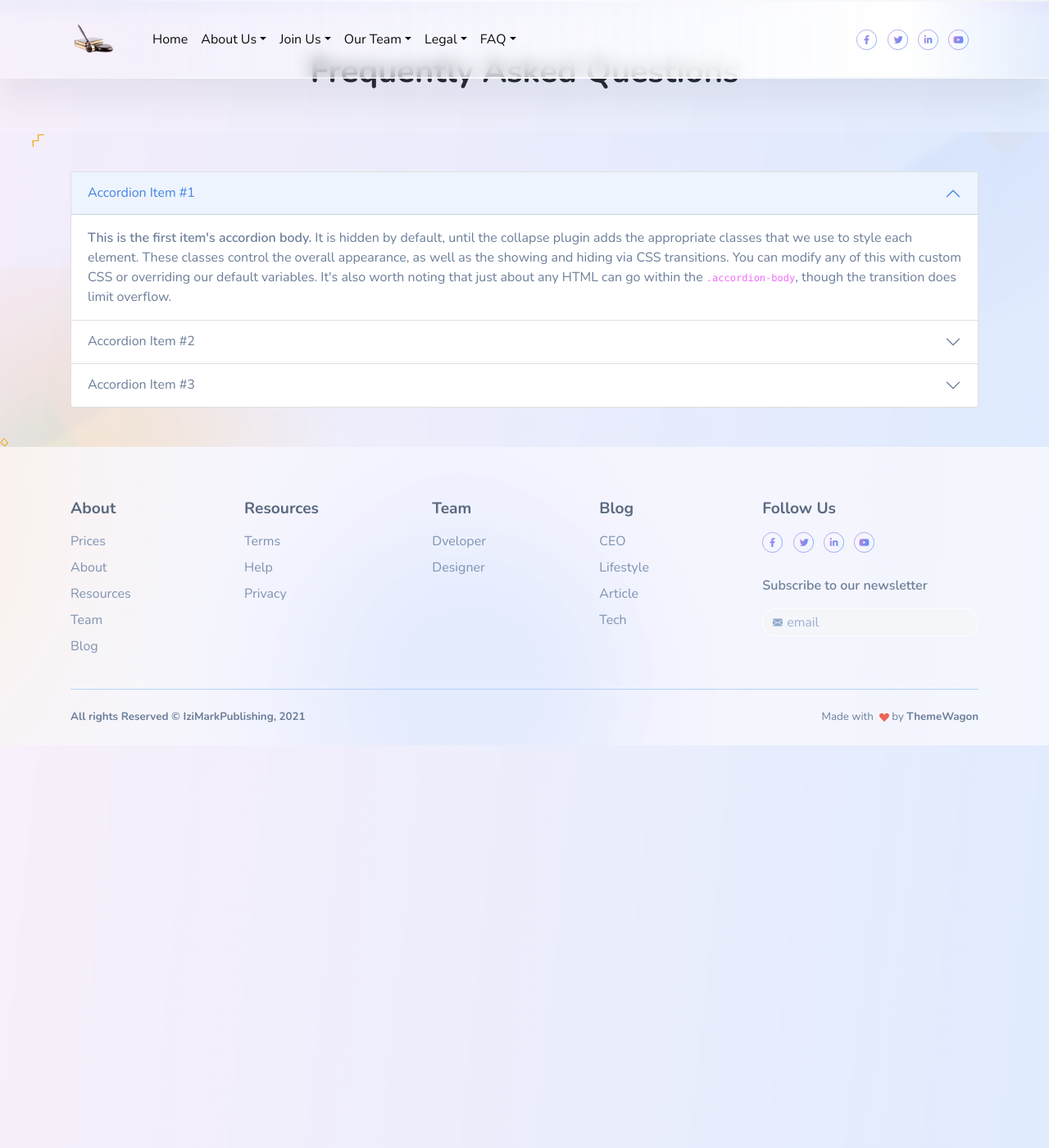
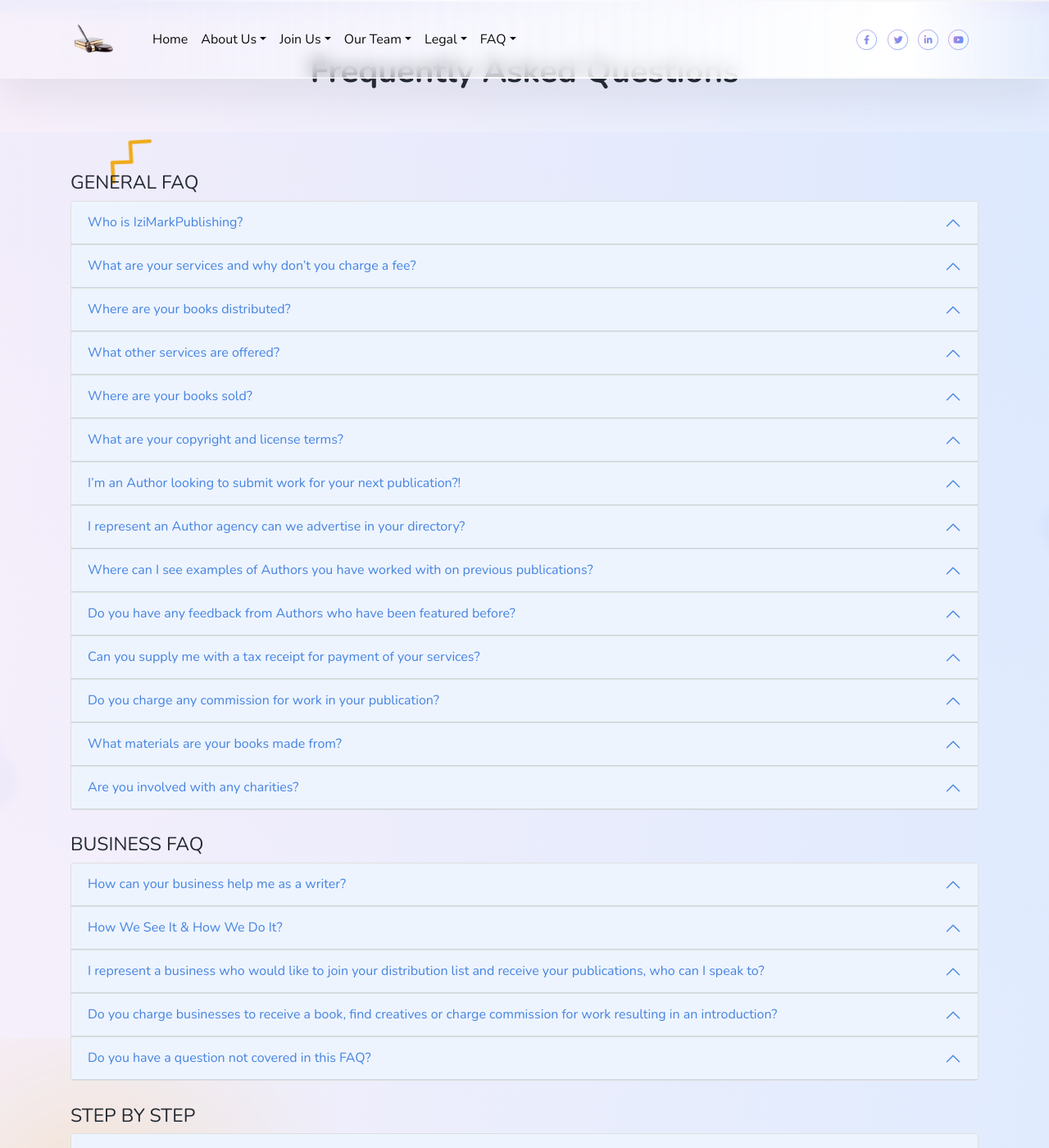
Before and after one commit to sthakuri/sthakuri.github.io, a Jekyll site: the page built from faq.html, in a window 1280 px wide and 1400 px high, scrolled down 327 px. Shown: the whole window at 82% size. Built offline with Jekyll 4.4.1, drawn with Linux system fonts in a browser that asks for light colours; some of the changed text lies outside the part shown.

Commit message:
faq page complete

```diff
--- /dev/null
+++ b/_data/business-faq.yml
@@ -0,0 +1,30 @@
+- question:
+    How can your business help me as a writer?
+  answer:
+    'First of all as mentioned earlier, we allow free services which minimizes your risks from self publishing cost deficits. We also provide a stepping stone opportunity for University and College graduates who may not have the opportunity to find their job of choice. This may be due to lack of experience in the given field or lack of resources. We help mitigate that problem because for the millionth time “WE ARE FREE”.
+    <br/>
+    The stepping stone that is being referred to is the opportunity we provide to go above and beyond competitors in your potential future job interviews. As a published Author, you have a “step up” from your future interviewee competitors. Any successful Author can create a full time career from their writing; especially with an all inclusive platform such as ours. To summarize, this is why we say “the only failure is not trying”.
+    <br/>
+    Not all publishing houses are the same, ours is based on prioritizing our Authors and not our pockets.  To top it off, we have educated many writers on the topic of ghostwriter vs. Author.'
+- question:
+    How We See It & How We Do It?
+  answer:
+    'How We See it: Ghostwriter (Freelancer)= Paid one time fee (around 50$), No credit for the work (hence use of the word ghost).
+    <br/>
+    How We Do it: Author (Passive Income)= Paid bi-weekly based on sales (advance optional), Full credit for work (career opportunity)
+    <br/>
+    Ghostwriting is like going to medical school for 8 years then working at McDonald’s. Why would you go to medical school to realize someone else dreams? Ghostwriters do not realize they are ghostwriters until they understand the difference between and Author and freelancer. Freelancer just means you receive a one time payment for small jobs. There is a reason that the word free is in the sentence.
+    <br/>
+    In summary, we allow you to see the difference between making one book for money forever (passive income as an Author) and making books forever for money (ghostwriting - freelance jobs).'
+- question:
+    I represent a business who would like to join your distribution list and receive your publications, who can I speak to?
+  answer:
+    Please send an email to management@izimarkpublishing.com
+- question:
+    Do you charge businesses to receive a book, find creatives or charge commission for work resulting in an introduction?
+  answer:
+    No we do not. There are situations that vary & our Authors are ensured proper payment for any contract we represent for them or that we are involved in.
+- question:
+    Do you have a question not covered in this FAQ?
+  answer:
+    Please email support@izimarkpublishing.com
--- /dev/null
+++ b/_data/general-faq.yml
@@ -0,0 +1,62 @@
+- question:
+    Who is IziMarkPublishing?
+  answer:
+    'We are a small, independent company of innovators who are committed to changing the world of publishing. We believe in investing in our Authors so that they can benefit from a 0 cost publishing journey. Our movement helps us stay grounded and humble as we are not in the business of making money off Authors, we are in the business of making money with Authors. From our managers, to designers to editors, we have a strong foundation created for success.
+    <br/>
+    We are based in Canada but with the power of the internet and technology we have been able to expand to over 50 team members within less thank 1 month. We look forward to continuing to build on the network of Authors we have formed.'
+- question:
+    What are your services and why don’t you charge a fee?
+  answer:
+    We are a publishing company that allows individuals around the world to spread their words for free because we believe in equal opportunity. We want to provide ambitious writers a platform so that they can become Authors. We have a networking team of women Authors since we want to support women around the world by connecting everyone together to form a family mentality. We do not want to charge our talent, we want to bring talent onto our team by sponsoring them through the publishing process.
+- question:
+    Where are your books distributed?
+  answer:
+    All over the world through our website & Amazon same day delivery.
+- question:
+    What other services are offered?
+  answer:
+    'We represent our Authors and represent them if they are in need of writer employment apart from their Author career. If you or your company is in need of a writer we can work with you to help you find your match for a fair price to our Authors. All our Authors have passed literacy tests as well as the interview process with our 10 step publishing process.
+    <br/>
+    If you are in need of a writer feel free to contact us and based on your job description and budget we will match you with an Author based on skills and needs.'
+- question:
+    Where are your books sold?
+  answer:
+    Are books are available for sale to customers who are not on our distribution lists, via our website and Amazon. We provide unique and government of Canada licensed and distributed ISBN codes; all our Authors will receive these for free. A percentage of profit from the physical book sales are donated to a literacy charity of our choice annually.
+- question:
+    What are your copyright and license terms?
+  answer:
+    Participating in our publications has no impact on the Author’s ownership of their work. All Authors are entitled through binding legal documents to the lifetime royalties agreed upon in their contracts. IziMarkPublishing owns the copyright in order to distribute the work by selling on behalf of the Author. We are fully licensed with the government of Canada; with the help of our legal team we protect our Authors work from piracy and copyright infringement. Working with us guarantees safety and takes the burdens off the shoulder of our Authors.
+- question:
+    I’m an Author looking to submit work for your next publication?!
+  answer:
+    'Please submit your 100 word sample to management@izimarkpublishing.com
+    <br/>
+    We ask for the first 100 words to your book for a few different reasons. The first and most important is due to the marketability of your book. We want to make sure your penman ship is marketable so that we do not give false hope and lead writers to fake potential as Authors. The second reason is because the sample is the most important part in the online sales. If we walk through the average consumers patterns fo buying books online, the first thing that is seen is the cover. The next thing that the buyer sees will be the sample we asked for originally. It is important that the sample has a "call to action" which is essentially a reason for the buyer to buy the book.'
+- question:
+    I represent an Author agency can we advertise in your directory?
+  answer:
+    Yes, we will be happy to work with you please just send us details and information surrounding the offer.
+- question:
+    Where can I see examples of Authors you have worked with on previous publications?
+  answer:
+    Please visit the Authors section.
+- question:
+    Do you have any feedback from Authors who have been featured before?
+  answer:
+    Please visit our testimonials page.
+- question:
+    Can you supply me with a tax receipt for payment of your services?
+  answer:
+    Yes, we can, please email us your request.
+- question:
+    Do you charge any commission for work in your publication?
+  answer:
+    No, we do not charge our Authors anything. We make money with our Authors not from our Authors like most old school publishing companies.
+- question:
+    What materials are your books made from?
+  answer:
+    All our books are printed on certified book paper.
+- question:
+    Are you involved with any charities?
+  answer:
+    Yes, we donate a % of annual profits from the sale of our paperback books to a charity of choice.
--- /dev/null
+++ b/_data/step-by-step-faq.yml
@@ -0,0 +1,13 @@
+- question:
+    'Our Free Publishing Process:'
+  answer:
+    '1. Submit 100 Word sample submitted to management@IziMarkPublishing.com
+    <br/>2. Sample received then if approved, contract is send to future Author.
+    <br/>3. Contract signed, Author sends biography plus photo to promote their brand on our social media.
+    <br/>4. Book due date is agreed upon, Manager is assigned, Author begins writing.
+    <br/>5. Mid-Point check in, cover ideas are sent in and discussed.
+    <br/>6. Books is finished (ISBN code assigned, barcode created, cover finalized, all formats and source files received from designers).
+    <br/>7. Manager sends book to editor whom sends it to the front office once approved.
+    <br/>8. Final showing; Author is shown the final product.
+    <br/>9. Book sent off for publishing (paperback, e-book and audio book created within Aprox. 48hours)
+    <br/>10.Book is published & marketing starts (On-going advertisement, plus marketing, plus passive income being generated - Author is paid Bi-Weekly royalties for life).'
--- a/_data/team.json
+++ /dev/null
@@ -1,17 +0,0 @@
-{
-    "female_authors":
-    [
-        {
-            "abigail-luke":
-                {
-                    "name": "Abigail J.Luke",
-                    "photo":"/assets/img/authors/Abigail-Luke.png",
-                    "bio":"My name is Abigail J. Luke. I was born & raised Nigerian <br/> I am a medical student with a passion for creating a world born out of my own imagination. I write fiction in all genres, I like to dabble into creating a diversion for readers with my words when I'm not too busy reading books or bursting my eardrums with music. I've been writing for as long as I can remember, started out in high school and I am currently a ghostwriter, and on a journey to becoming a published Author with IziMarkPublishing. <br/>Although I write fiction, all my books have a part of me or the people around me embedded somewhere in the world I create. This is because the stories are born from everything & anything, including; occurring events, life circumstances, or even passive events I experience. In essence, I love writing, and I am excited to be here."
-                }
-        }
-    ],
-    "male_authors":[],
-    "editors":[],
-    "managers":[],
-    "executives":[]
-}
--- a/_includes/navigation.html
+++ b/_includes/navigation.html
@@ -154,8 +154,8 @@
           >
           <ul class="dropdown-menu" aria-labelledby="dropdown08">
             <li><a class="dropdown-item" href="/faq">General</a></li>
-            <li><a class="dropdown-item" href="/faq">Business</a></li>
-            <li><a class="dropdown-item" href="#">Step By Step</a></li>
+            <li><a class="dropdown-item" href="/faq#business">Business</a></li>
+            <li><a class="dropdown-item" href="/faq#steps">Step By Step</a></li>
           </ul>
         </li>
       </ul>
--- a/faq.html
+++ b/faq.html
@@ -75,103 +75,92 @@ permalink: /faq/
     "
   ></div>
   <!--/.bg-holder-->
-  <div class="container">
+  <div class="container mb-4">
+    <h4 id="general">GENERAL FAQ</h4>
     <div class="accordion" id="accordionExample">
+      {% for item in site.data.general-faq %}
       <div class="accordion-item">
-        <h2 class="accordion-header" id="headingOne">
+        <h2 class="accordion-header" id="heading_general_{{forloop.index}}">
           <button
             class="accordion-button"
             type="button"
             data-bs-toggle="collapse"
-            data-bs-target="#collapseOne"
+            data-bs-target="#collapse_general_{{forloop.index}}"
             aria-expanded="true"
-            aria-controls="collapseOne"
+            aria-controls="collapse_general_{{forloop.index}}"
           >
-            Accordion Item #1
+            {{ item.question }}
           </button>
         </h2>
         <div
-          id="collapseOne"
-          class="accordion-collapse collapse show"
-          aria-labelledby="headingOne"
+          id="collapse_general_{{forloop.index}}"
+          class="accordion-collapse collapse"
+          aria-labelledby="heading_general_{{forloop.index}}"
           data-bs-parent="#accordionExample"
         >
-          <div class="accordion-body">
-            <strong>This is the first item's accordion body.</strong> It is
-            hidden by default, until the collapse plugin adds the appropriate
-            classes that we use to style each element. These classes control the
-            overall appearance, as well as the showing and hiding via CSS
-            transitions. You can modify any of this with custom CSS or
-            overriding our default variables. It's also worth noting that just
-            about any HTML can go within the <code>.accordion-body</code>,
-            though the transition does limit overflow.
-          </div>
+          <div class="accordion-body">{{ item.answer }}</div>
         </div>
       </div>
+      {% endfor %}
+    </div>
+  </div>
+  <div class="container mb-4">
+    <h4 id="business">BUSINESS FAQ</h4>
+    <div class="accordion" id="accordionExample">
+      {% for item in site.data.business-faq %}
       <div class="accordion-item">
-        <h2 class="accordion-header" id="headingTwo">
+        <h2 class="accordion-header" id="heading_business_{{forloop.index}}">
           <button
-            class="accordion-button collapsed"
+            class="accordion-button"
             type="button"
             data-bs-toggle="collapse"
-            data-bs-target="#collapseTwo"
-            aria-expanded="false"
-            aria-controls="collapseTwo"
+            data-bs-target="#collapse_business_{{forloop.index}}"
+            aria-expanded="true"
+            aria-controls="collapse_business_{{forloop.index}}"
           >
-            Accordion Item #2
+            {{ item.question }}
           </button>
         </h2>
         <div
-          id="collapseTwo"
+          id="collapse_business_{{forloop.index}}"
           class="accordion-collapse collapse"
-          aria-labelledby="headingTwo"
+          aria-labelledby="heading_business_{{forloop.index}}"
           data-bs-parent="#accordionExample"
         >
-          <div class="accordion-body">
-            <strong>This is the second item's accordion body.</strong> It is
-            hidden by default, until the collapse plugin adds the appropriate
-            classes that we use to style each element. These classes control the
-            overall appearance, as well as the showing and hiding via CSS
-            transitions. You can modify any of this with custom CSS or
-            overriding our default variables. It's also worth noting that just
-            about any HTML can go within the <code>.accordion-body</code>,
-            though the transition does limit overflow.
-          </div>
+          <div class="accordion-body">{{ item.answer }}</div>
         </div>
       </div>
+      {% endfor %}
+    </div>
+  </div>
+  <div class="container">
+    <h4 id="steps">STEP BY STEP</h4>
+    <div class="accordion" id="accordionExample">
+      {% for item in site.data.step-by-step-faq %}
       <div class="accordion-item">
-        <h2 class="accordion-header" id="headingThree">
+        <h2 class="accordion-header" id="heading_steps_{{forloop.index}}">
           <button
-            class="accordion-button collapsed"
+            class="accordion-button"
             type="button"
             data-bs-toggle="collapse"
-            data-bs-target="#collapseThree"
-            aria-expanded="false"
-            aria-controls="collapseThree"
+            data-bs-target="#collapse_steps_{{forloop.index}}"
+            aria-expanded="true"
+            aria-controls="collapse_steps_{{forloop.index}}"
           >
-            Accordion Item #3
+            {{ item.question }}
           </button>
         </h2>
         <div
-          id="collapseThree"
+          id="collapse_steps_{{forloop.index}}"
           class="accordion-collapse collapse"
-          aria-labelledby="headingThree"
+          aria-labelledby="heading_steps_{{forloop.index}}"
           data-bs-parent="#accordionExample"
         >
-          <div class="accordion-body">
-            <strong>This is the third item's accordion body.</strong> It is
-            hidden by default, until the collapse plugin adds the appropriate
-            classes that we use to style each element. These classes control the
-            overall appearance, as well as the showing and hiding via CSS
-            transitions. You can modify any of this with custom CSS or
-            overriding our default variables. It's also worth noting that just
-            about any HTML can go within the <code>.accordion-body</code>,
-            though the transition does limit overflow.
-          </div>
+          <div class="accordion-body">{{ item.answer }}</div>
         </div>
       </div>
+      {% endfor %}
     </div>
   </div>
-  <!-- end of .container-->
 </section>
 <!-- <section> close ============================-->
```
